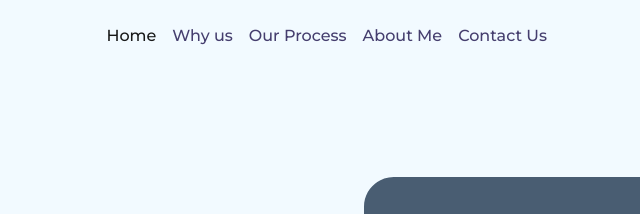
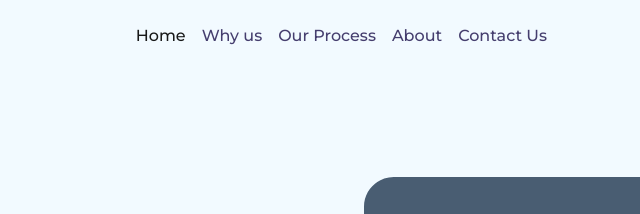
Before and after one commit to nhuang321/nancysTechTutoring, a plain HTML site: page index.html in a window 1280 px wide. Shown: the top 214 px of the page, 640-1280 px from the left. Drawn offline with nearby package versions, Linux system fonts and the light colour scheme.

Commit message:
Update index.html

```diff
--- a/index.html
+++ b/index.html
@@ -25,7 +25,7 @@
             <li class="nav-item active"> <a class="nav-link" href="#home">Home <span class="sr-only">(current)</span></a> </li>
             <li class="nav-item"> <a class="nav-link" href="#whyUs">Why us</a> </li>
             <li class="nav-item"> <a class="nav-link" href="#ourProcess">Our Process</a> </li>
-            <li class="nav-item"> <a class="nav-link" href="#aboutMe">About Me</a> </li>
+            <li class="nav-item"> <a class="nav-link" href="#about">About</a> </li>
             <li class="nav-item"> <a class="nav-link" href="mailto:nhuangtutoring@gmail.com">Contact Us</a> </li>
           </ul>
       </div>
@@ -107,12 +107,12 @@
       <div class="col-12 text-center"> <a href="" class="btn btn-success">Book a free first session&rarr; </a> </div>
     </div>
   </div>
-  <div id="aboutMe" class="position-relative">
+  <div id="about" class="position-relative">
     <div class="container pb-5">
       <div class="row">
         <div class="col-12 text-center">
           <h6 class="text-warning mb-3">03. More about me </h6>
-          <h2 class="font-weight-bold mb-5 pb-3"> About me </h2>
+          <h2 class="font-weight-bold mb-5 pb-3"> About </h2>
         </div>
       </div>
 
```
